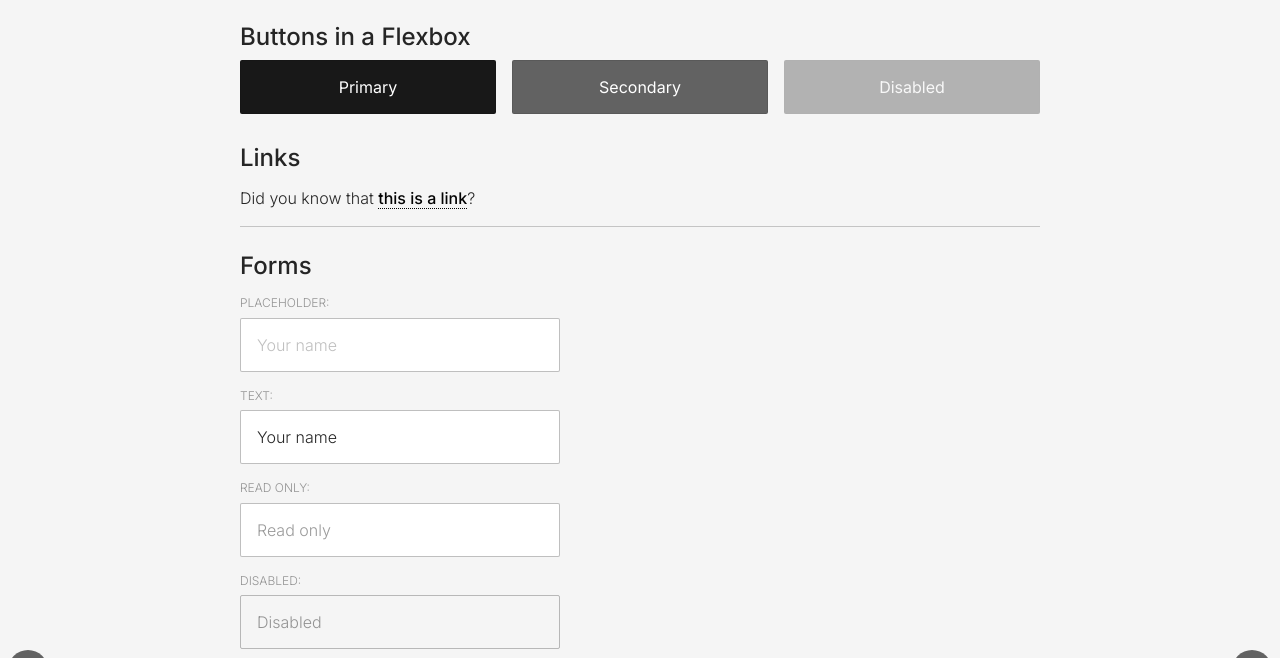
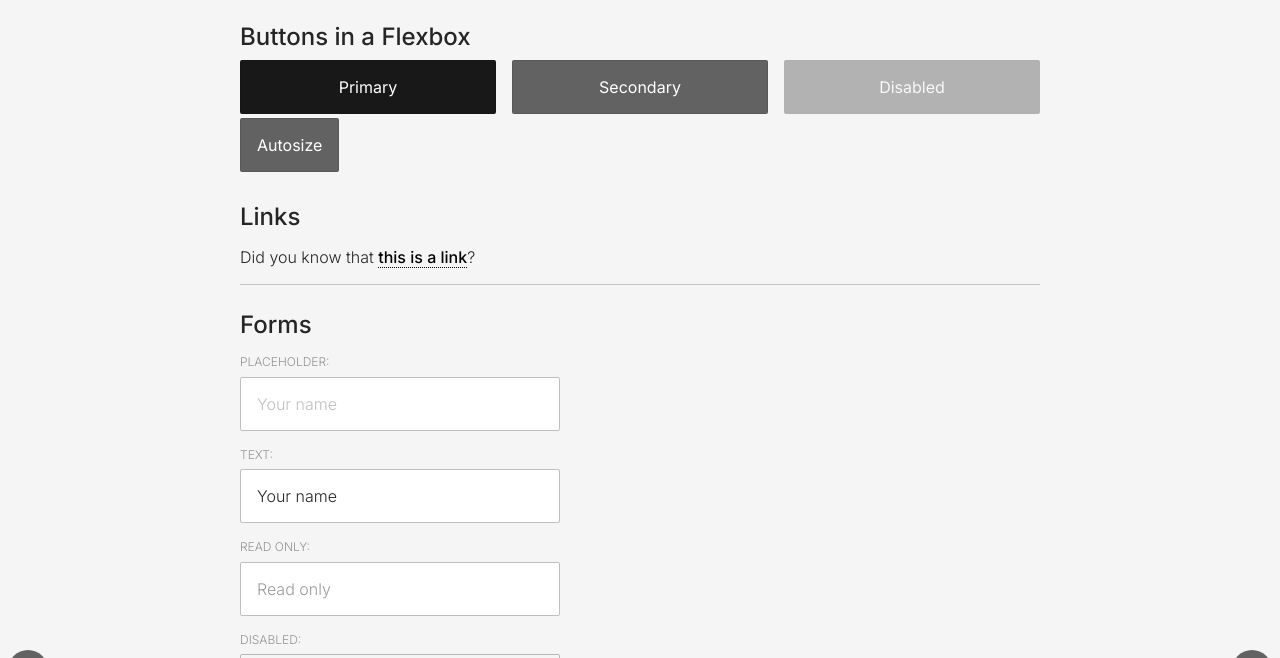
Before and after one commit to tomsoderlund/aether-css, a website: page index.html in a window 1280 px wide. Shown: the part 102-760 px from the top of the page. Drawn offline with Linux system fonts and the light colour scheme.

Commit message:
autosize

```diff
--- a/aether.css
+++ b/aether.css
@@ -214,6 +214,13 @@ button.secondary:not(:disabled),
 .button.secondary:not(:disabled),
 .circle-menu-button:not(:disabled) {
   background-color: rgba(0, 0, 0, 0.6);
+}
+
+.autosize {
+  width: unset;
+  min-width: unset;
+  height: unset;
+  min-height: unset;
 }
 
 .no-button {
--- a/index.html
+++ b/index.html
@@ -35,6 +35,8 @@
       <button class="secondary">Secondary</button>
       <button disabled>Disabled</button>
     </div>
+
+    <button class="secondary autosize">Autosize</button>
 
     <h2>Links</h2>
     <p>Did you know that <a href="https://github.com/tomsoderlund/aether-css" target="_blank" rel="noopener noreferrer">this is a link</a>?</p>
--- a/package.json
+++ b/package.json
@@ -1,7 +1,7 @@
 {
   "name": "aether-css-framework",
   "description": "Simple, Interactive, Fun, Beautiful CSS system",
-  "version": "1.6.16",
+  "version": "1.6.17",
   "author": "Tom Söderlund <tom@tomsoderlund.com>",
   "main": "aether.css",
   "license": "MIT",
```
